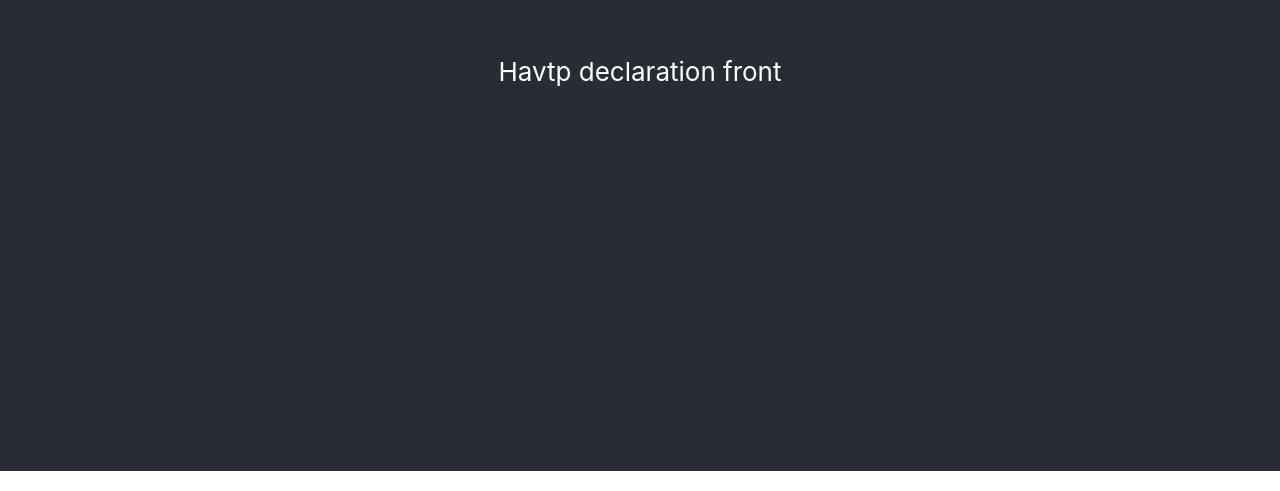
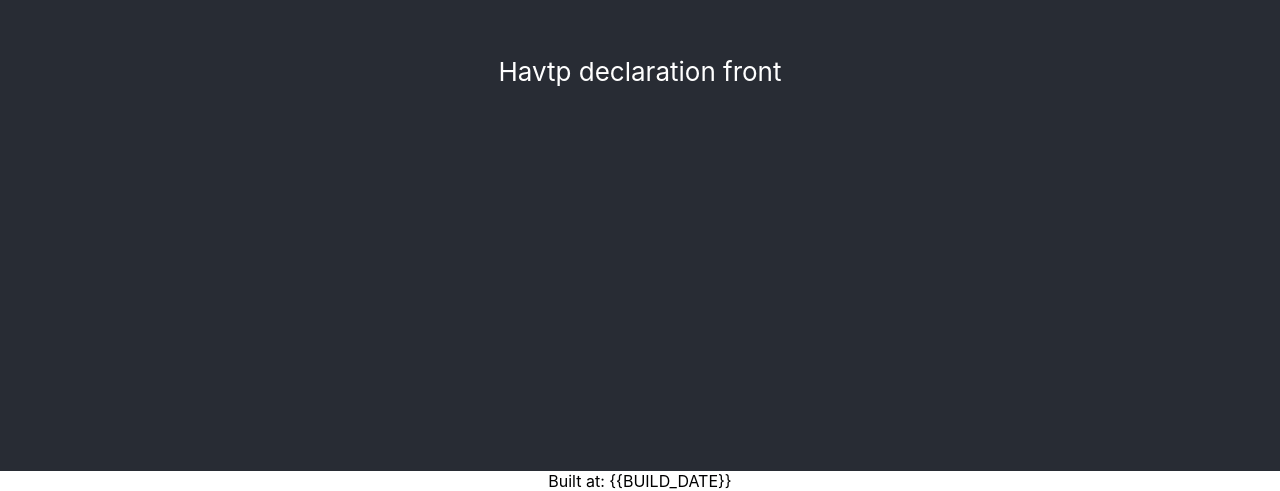
Before and after one commit to exploreopendatafr/hatvp_declarations_front, a React (Create React App) app: page / in a window 1280 px wide. Shown: the part 329-820 px from the top of the page. Built offline with nearby package versions, Linux system fonts and the light colour scheme.

Commit message:
feat: add new logo and build date

```diff
--- a/public/index.html
+++ b/public/index.html
@@ -2,7 +2,7 @@
 <html lang="en">
   <head>
     <meta charset="utf-8" />
-    <link rel="icon" href="%PUBLIC_URL%/explore_data.png" />
+    <link rel="icon" href="%PUBLIC_URL%/exod_logo_200x200.png" />
     <meta name="viewport" content="width=device-width, initial-scale=1" />
     <meta name="theme-color" content="#000000" />
     <meta
--- a/src/App.tsx
+++ b/src/App.tsx
@@ -6,6 +6,7 @@ function App() {
             <header className="App-header">
                 <p>Havtp declaration front</p>
             </header>
+            <footer>{"Built at: {{BUILD_DATE}}"}</footer>
         </div>
     );
 }
```
Also changed, not shown: public/exod_logo_200x200.png (added).
